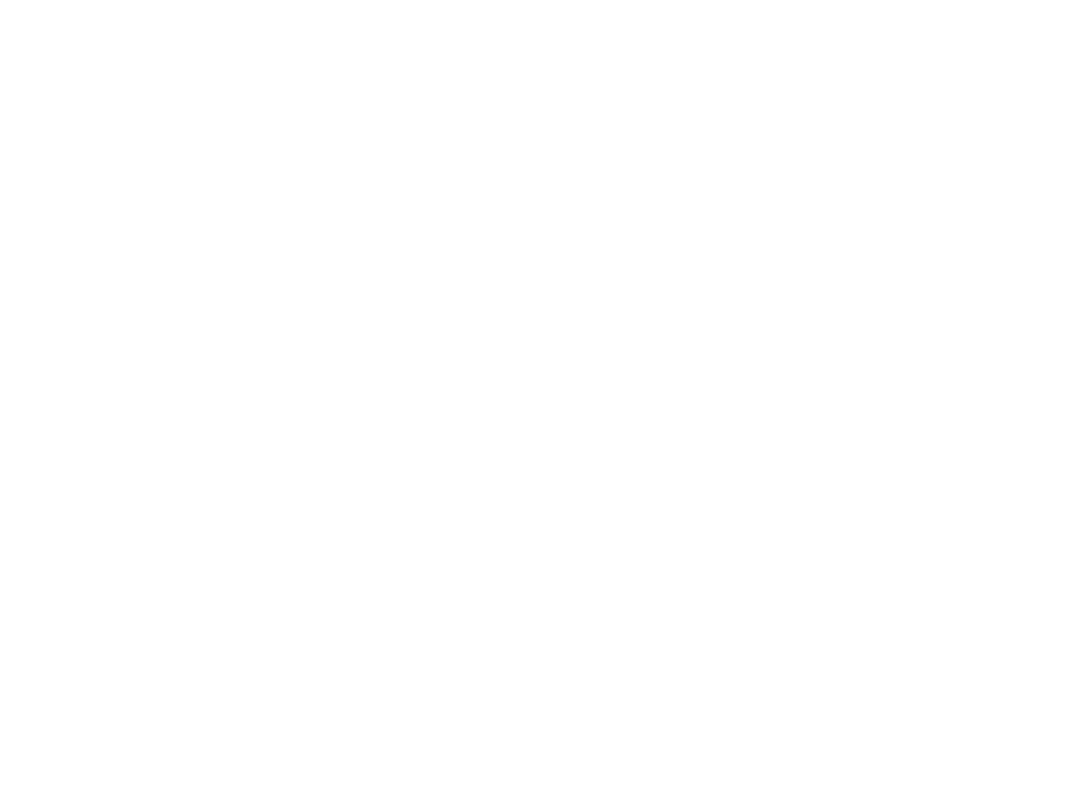
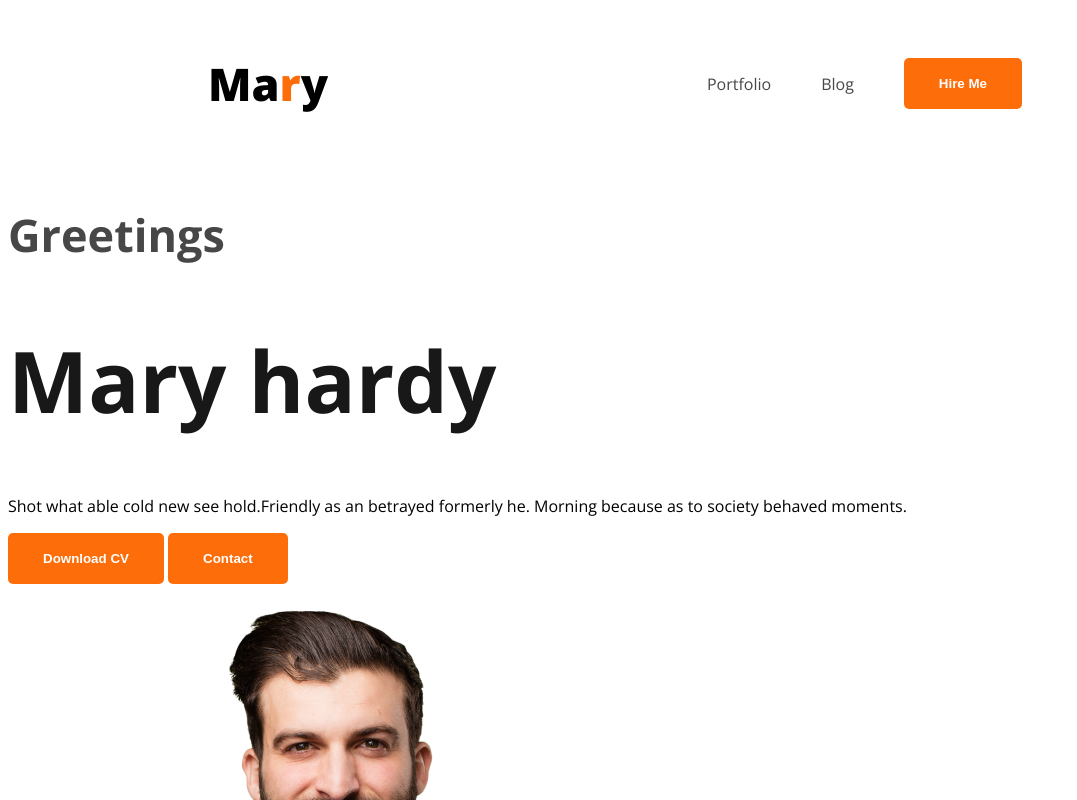
Before and after one commit to crimso03/web-portfolio, a plain HTML site: page index.html in a window 1280 px wide. Shown: the top 800 px of the page, without its empty margins (0-1077 px from the left). Drawn offline with nearby package versions, Linux system fonts and the light colour scheme.

Commit message:
nav and headings done

```diff
--- a/index.html
+++ b/index.html
@@ -4,9 +4,39 @@
     <meta charset="UTF-8">
     <meta name="viewport" content="width=device-width, initial-scale=1.0">
     <title>Web Project</title>
+    <link rel="preconnect" href="https://fonts.googleapis.com">
+<link rel="preconnect" href="https://fonts.gstatic.com" crossorigin>
+<link href="https://fonts.googleapis.com/css2?family=Open+Sans:ital,wght@0,300..800;1,300..800&display=swap" rel="stylesheet">
+    <link rel="stylesheet" href="style/style.css">
 </head>
-<body>
+<body class="open-sans-normal">
     <header>
+        <nav>
+            <h3 class="nav-title">Ma<span id="onlyr">r</span>y</h3>
+            <ul>
+                <li><a class="dark2" href="">Portfolio</a></li>
+                <li><a class="dark2" href="">Blog</a></li>
+                <li><a href=""><button class="btn-hire">Hire Me</button></a></li>
+
+            </ul>
+
+        </nav>
+        <div class="banner">
+            <div class="banner-content">
+                <h3 class="dark2 greet">Greetings</h3>
+                <h1 class="name1">Mary hardy</h1>
+                <p class="para">Shot what able cold new see hold.Friendly as an betrayed formerly he. Morning because as to society behaved moments.</p>
+                <button class="btn-hire">Download CV</button>
+                <button class="btn-hire">Contact</button>
+
+
+            </div>
+            <img src="images/hardy.png" alt="">
+
+
+
+
+        </div>
 
 
     </header>
--- /dev/null
+++ b/style/style.css
@@ -0,0 +1,62 @@
+
+
+.open-sans-normal {
+  font-family: "Open Sans", serif;
+  font-optical-sizing: auto;
+  font-style: normal;
+  font-variation-settings:
+    "wdth" 100;
+}
+
+nav{
+    display: flex;
+    align-items: center;
+    justify-content: space-between;
+    margin: 0px 200px;
+
+
+}
+.nav-title{
+    font-weight: 800;
+    font-size: 45px;
+
+}
+nav ul{
+    display: flex;
+    align-items: center;
+}
+#onlyr{
+    color: #FD6E0A;
+}
+nav li a{
+
+    text-decoration: none;
+}
+nav li{
+    list-style: none;
+    margin-right: 50px;
+}
+.dark2{
+    color: #474747;
+}
+.btn-hire{
+    background-color: #FD6E0A;
+    color:white ;
+    font-weight: bold;
+    padding: 18px 35px;
+    border-radius: 5px;
+    border: none;
+
+
+
+}
+.name1{
+    color: #181818;
+    font-size: 85px;
+    font-weight: bold;
+
+}
+.greet{
+    font-size: 45px;
+    font-weight: 600px;
+}
```
